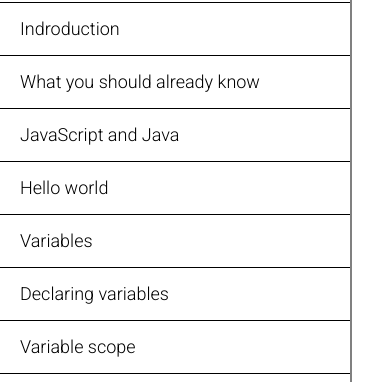
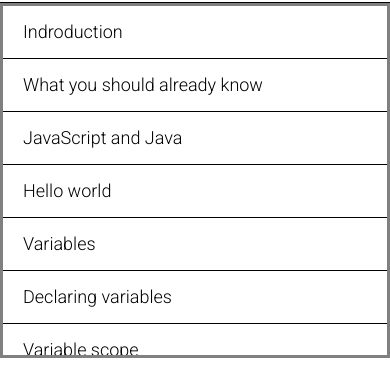
Before and after one commit to SzymonSieczko/Technical-Documentation-Page, a plain HTML site: page index.html in a window 390 px wide. Shown: the part 64-446 px from the top of the page. Drawn offline with Linux system fonts and the light colour scheme.

Commit message:
improved: added media queries

```diff
--- a/index.html
+++ b/index.html
@@ -61,8 +61,8 @@
                 <h1>Hello world</h1>
                 <p>To get started with writing JavaScript, open the Scratchpad and write your first "Hello world" JavaScript code:
                 <code>
-                    function greetMe(yourName) { alert("Hello " + yourName); }
-                                greetMe("World");
+                    function greetMe(yourName) { alert("Hello " + yourName); }<br>
+                        greetMe("World");
                 </code>
                 Select the code in the pad and hit Ctrl+R to watch it unfold in your browser!</p>
             </div>
--- a/style.css
+++ b/style.css
@@ -59,7 +59,6 @@ html{
     min-width: 35rem;
     max-height: 100vh;
     border-right: solid grey 2px;
-    overflow-y: scroll;
     font-family: 'Roboto', sans-serif;
 }
 #navbar h1{
@@ -67,15 +66,16 @@ html{
     text-align: center;
     padding:2rem 0rem;
     font-weight: 900;
+    border-bottom: solid black 1px;
 }
 
 #navbar ul{
     font-size: 1.8rem;
     font-weight: 300;
-
+    overflow-y: scroll;
 }
 #navbar li{
-    border-top: solid black 1px;
+    border-bottom: solid black 1px;
 }
  #navbar a{
      padding:1.7rem 0rem 1.7rem 2rem;
@@ -95,7 +95,9 @@ html{
      line-height: 2rem;
      font-size: 1.4rem;
      max-height: 100vh;
+     width: 100%;
      overflow: auto;
+     overflow-x: hidden;
  }
 
  .chapter h1{
@@ -106,7 +108,7 @@ html{
 
  .chapter p{
      font-size: 1.5rem;
-     margin: 2rem 6rem;
+     margin: 2rem 6rem 2rem 6rem;
  }
 
  .chapter ul{
@@ -123,12 +125,50 @@ html{
      display: flex;
      align-items: center;
      text-align: left;
-     white-space: pre;
+     white-space: normal;
      word-wrap: normal;
      word-break: normal;
      background-color: rgb(228, 228, 228);
-     margin:1.5rem 6rem 1.5rem 0rem;
+     margin:1.5rem 0rem 1.5rem 0rem;
      border-radius:5px;
      min-height: 5rem;
+     width: 100%;
+     padding-left: 3rem;
 
  }
+
+ @media (max-width: 900px)
+{
+    #page-wraper{
+        display:flex;
+        flex-direction:column;
+    }
+    #navbar{
+        display: flex;
+        flex-direction: column;
+        background-color: white;
+        width: 100vw;
+        height: 50vh;
+        border-right: solid grey 2px;
+        overflow-y: scroll;
+        font-family: 'Roboto', sans-serif;
+    }
+
+    #navbar ul{
+        border: solid 3px grey;
+    }
+
+    main{
+        font-family: 'Roboto', sans-serif;
+        line-height: 2rem;
+        font-size: 1.4rem;
+        height: 100%;
+        overflow: visible;
+    }
+    code{
+        white-space: normal;
+
+    }
+
+
+}
```
